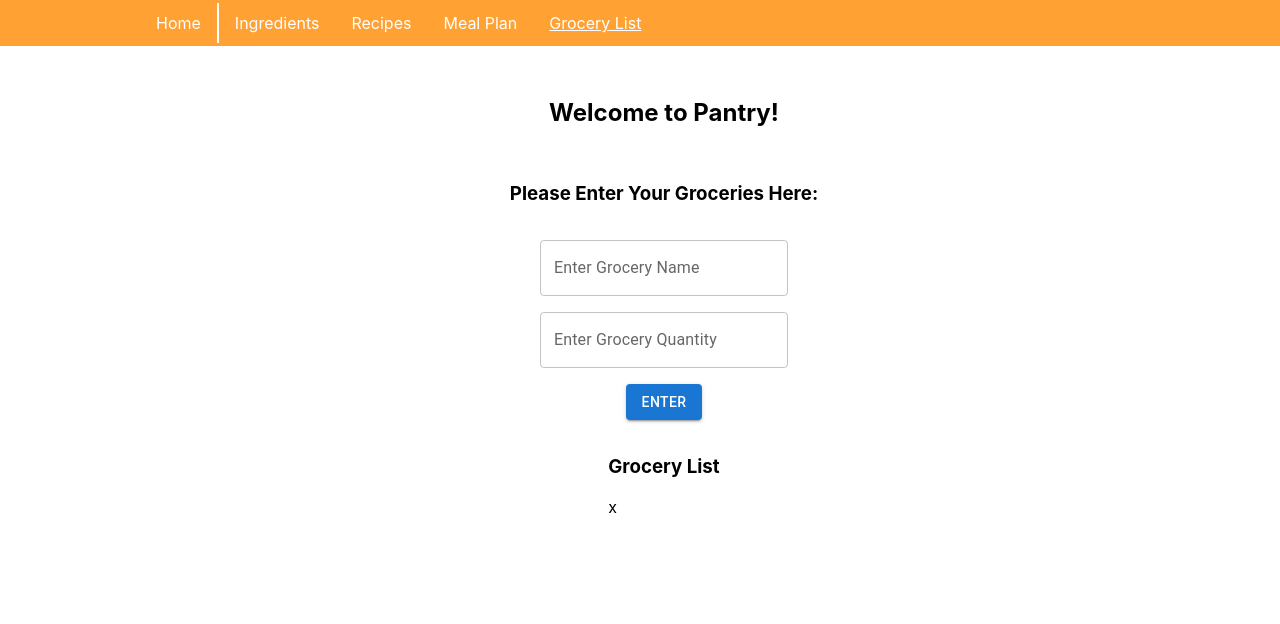
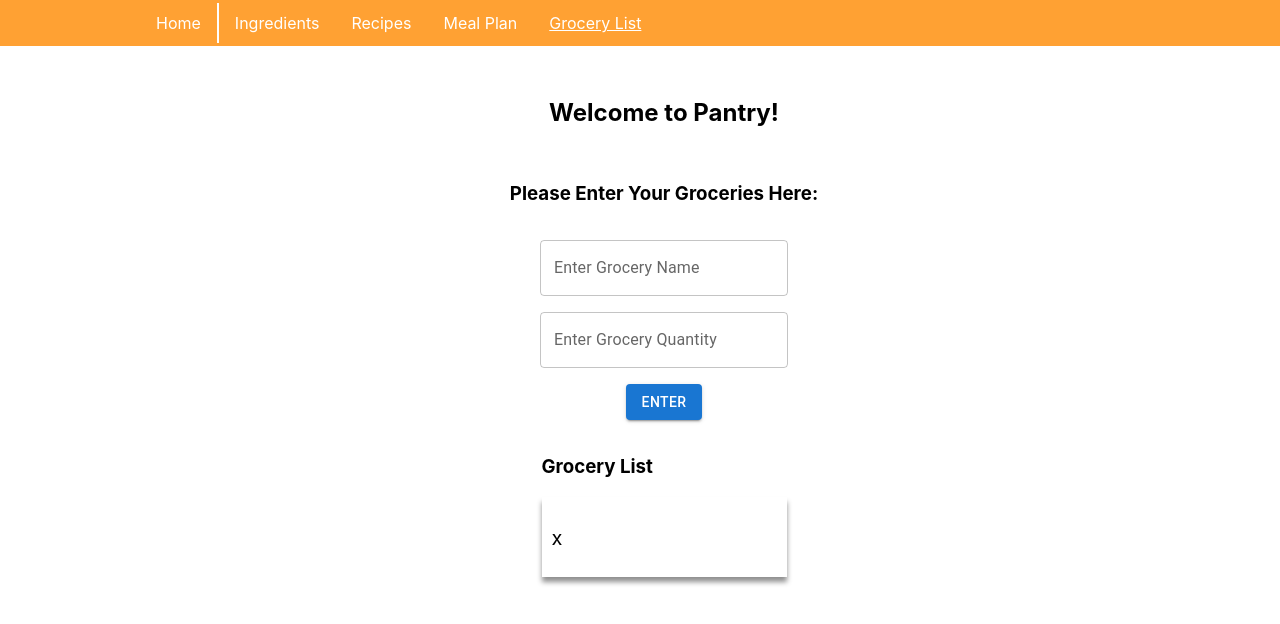
Before and after one commit to chrisgustanto/EECS581_Team7_Project, a React (Create React App) app in the folder pantry/: page /grocery_list in a window 1280 px wide. Both pictures are taken after a click on the button "ENTER". Shown: the top 624 px of the page. Built offline with nearby package versions, Linux system fonts and the light colour scheme.

Commit message:
Add Basic Styling to List
Still having issues with alignment

```diff
--- a/pantry/src/pages/grocery_list.tsx
+++ b/pantry/src/pages/grocery_list.tsx
@@ -5,6 +5,25 @@ import TextField from "@mui/material/TextField";
 import Button from "@mui/material/Button";
 import { useEffect, useState } from "react";
 import { GroceryListInterface } from "./../interfaces";
+
+const baseStyle = {
+  backgroundColor: 'white',
+  width: '225px',
+  marginBottom: '10px',
+  padding: '10px',
+  boxShadow: 'rgb(0,0,0,0.44) 0px 5px 5px',
+};
+
+const wordStyle = {
+  fontFamily: "Rockwell",
+  color: 'OliveDrab',
+  fontSize: "25px",
+};
+
+const numStyle = {
+  color: 'Black',
+  fontSize: '20px',
+};
 
 const GroceryList = () => {
   // array of grocery lists used to store data
@@ -92,9 +111,10 @@ const GroceryList = () => {
         <h3> Grocery List </h3>
         <div>
           {myArray.map((item) => (
-            <div className="itemDis" key={item.id}>
+            <div className="itemDis" key={item.id} style={baseStyle}>
               <p>
-                {item.name} x {item.quantity}
+                <span style={wordStyle}>{item.name}</span>
+                <span style={numStyle}> x {item.quantity}</span>
               </p>
             </div>
           ))}
```
